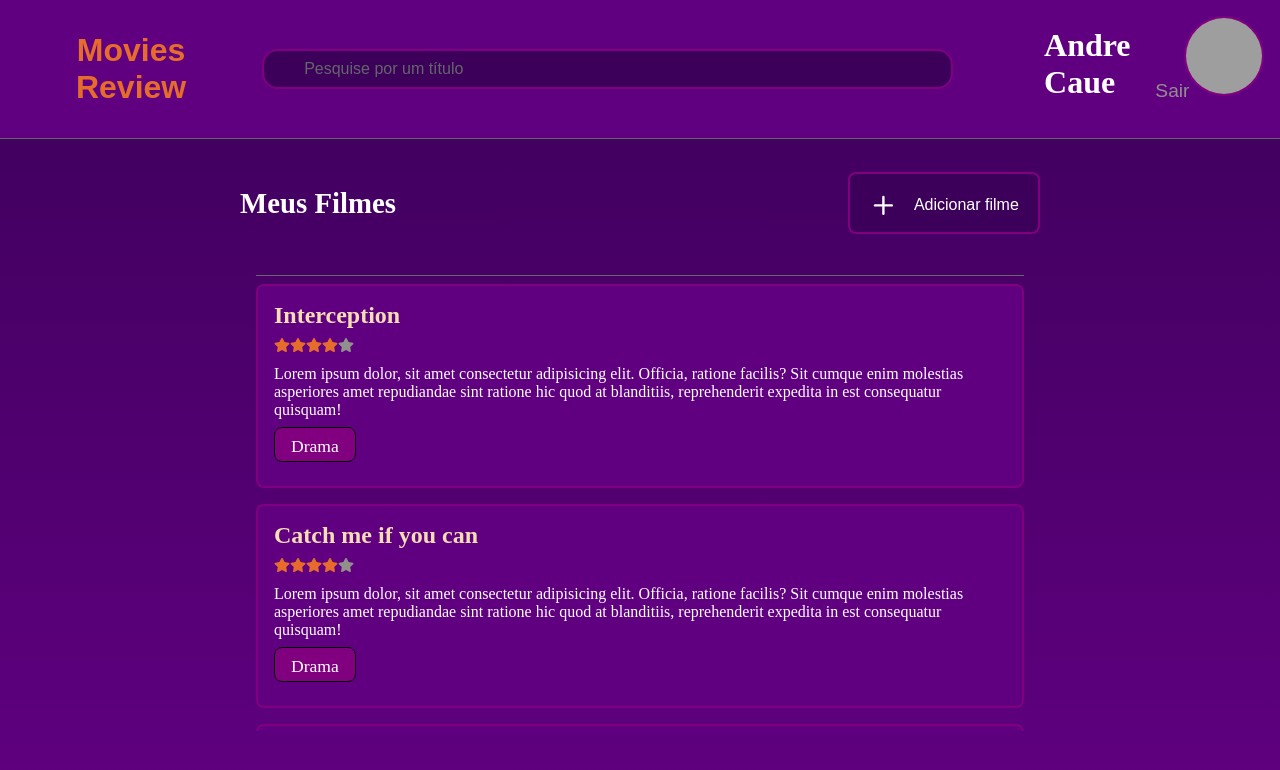
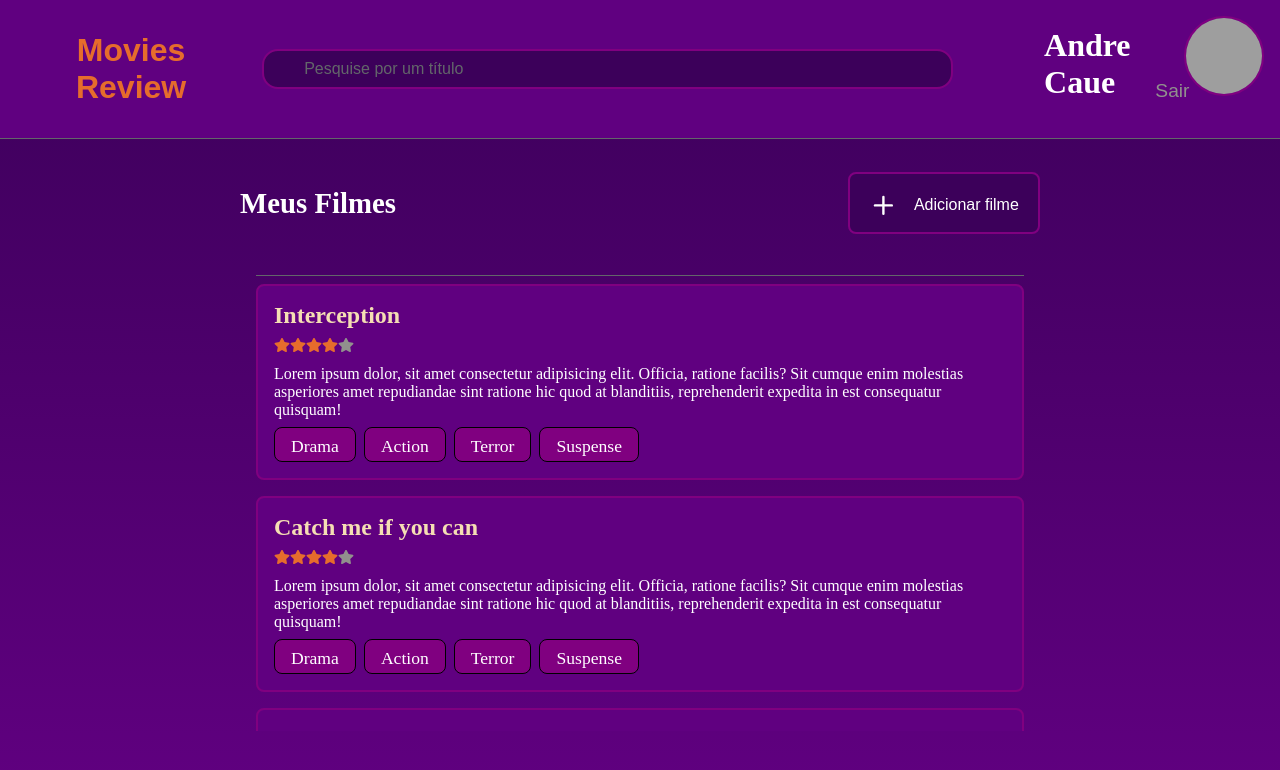
Before and after one commit to Andre-G-C-Araujo/movieReview, a React (Vite) app: page / in a window 1280 px wide. Shown: the top 770 px of the page. Built offline with nearby package versions, Linux system fonts and the light colour scheme; grey boxes are pictures that could not be loaded.

Commit message:
adding flex-wrap in tag section

```diff
--- a/src/components/MovieItem/index.jsx
+++ b/src/components/MovieItem/index.jsx
@@ -19,6 +19,9 @@ export const MovieItem = ({ title, rating = 4 }) => {
           consequatur quisquam!
         </p>
         <Tag title="Drama" />
+        <Tag title="Action" />
+        <Tag title="Terror" />
+        <Tag title="Suspense" />
       </Content>
     </Container>
   );
--- a/src/components/MovieItem/styles.js
+++ b/src/components/MovieItem/styles.js
@@ -16,11 +16,13 @@ export const Container = styled.div`
 `;
 
 export const Content = styled.div`
+  flex-wrap: wrap;
+  display: flex;
   > p {
     color: ${({ theme }) => theme.COLORS.WHITE};
   }
 
   > span {
-    margin: 0.5rem 0;
+    margin: 0.5rem 0.5rem 0 0;
   }
 `;
```
